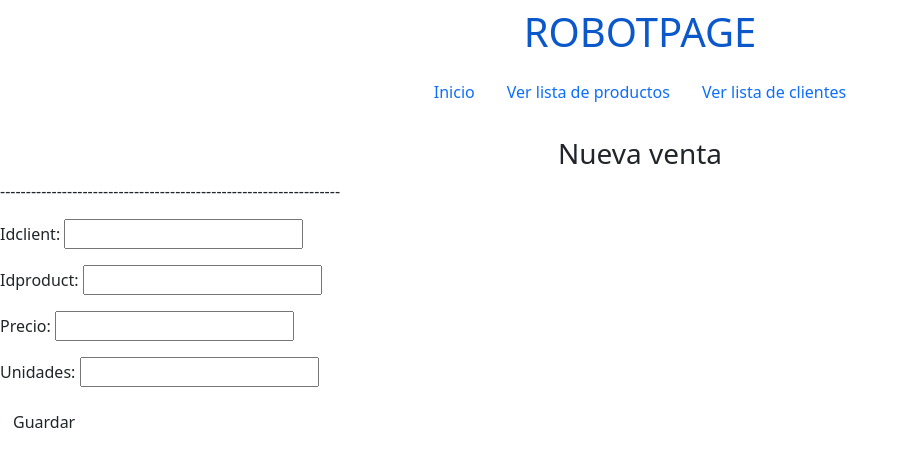
After one commit to UxiaCeaVila/ProjectoWebDefinitivo, a Django app: a page that uses myproject/templates/base.html in a window 1280 px wide. The commit adds this page. Shown: the top 467 px of the page, without its empty margins (0-909 px from the left). Run offline with Django 4.2, Linux system fonts and the light colour scheme.

Commit message:
230227 v2

```diff
--- a/myproject/admin.py
+++ b/myproject/admin.py
@@ -1,6 +1,7 @@
 from django.contrib import admin
 from .models import Product
-from .models import Client
+from .models import Client, Venta
 # Register your models here.
 admin.site.register(Product)
 admin.site.register(Client)
+admin.site.register(Venta)
--- a/myproject/forms.py
+++ b/myproject/forms.py
@@ -1,6 +1,6 @@
 from django import forms
 from .models import Product
-from .models import Client
+from .models import Client, Venta
 
 class ProductForm(forms.ModelForm):
     class Meta:
@@ -10,3 +10,8 @@ class ClientForm(forms.ModelForm):
     class Meta:
         model = Client
         fields = ['idclient', 'nombre', 'dniclient', 'fecnac']
+
+class VentaForm(forms.ModelForm):
+    class Meta:
+        model = Venta
+        fields = ['idventa', 'idclient', 'idproduct', 'precio', 'unidades']
--- a/myproject/models.py
+++ b/myproject/models.py
@@ -13,3 +13,9 @@ class Client(models.Model):
     nombre = models.CharField(max_length=150)
     dniclient = models.CharField(max_length=9)
     fecnac = models.CharField(max_length=150)
+class Venta(models.Model):
+    idventa = models.AutoField(auto_created=True,serialize=False, verbose_name='ID', primary_key= True)
+    idclient = models.IntegerField()
+    idproduct = models.IntegerField()
+    precio = models.IntegerField()
+    unidades = models.IntegerField()
--- a/myproject/templates/base.html
+++ b/myproject/templates/base.html
@@ -20,7 +20,7 @@
             <a class="nav-link active" href="{% url 'gestion:listarProducts' %}">Ver lista de productos</a>
         </li>
         <li class="nav-item">
-            <a class="nav-link active" href="{% url 'gestion:nuevoProducts' %}">Añadir productos</a>
+            <a class="nav-link active" href="{% url 'gestion:listarClientes' %}">Ver lista de clientes</a>
         </li>
 
     </ul>
--- a/myproject/templates/listarClientes.html
+++ b/myproject/templates/listarClientes.html
@@ -21,9 +21,9 @@
                 <td>{{client.nombre}}</td>
                 <td>{{client.dniclient}}</td>
                 <td>{{client.fecNac}}</td>
-                <td><a class="btn btn-primary btn-xs">
-                    Ver todos sus productos</a><a class="btn btn-primary btn-xs" href="{% url 'gestion:borrarCliente' client.idclient %}" >
-                    Borrar cliente</a>
+                <td><a class="btn btn-primary btn-xs" href="{% url 'gestion:listarVentas' client.idclient %}">
+                    Ventas</a><a class="btn btn-primary btn-xs" href="{% url 'gestion:borrarCliente' client.idclient %}" >
+                    Borrar Cliente</a>
                 </td>
             </tr>
             </tbody>
--- a/myproject/templates/listarProducts.html
+++ b/myproject/templates/listarProducts.html
@@ -1,6 +1,7 @@
 {% extends 'base.html' %}
 {% block content %}
 <h3>Lista Productos</h3>
+<a  class="btn btn-primary btn-xs" href="{% url 'gestion:nuevoProducts' %}">Añadir productos</a>
 {% for product in products %}
 <div class="row mt-3">
     <div class="col">
@@ -12,7 +13,6 @@
                 <th>Nombre</th>
                 <th>Modelo</th>
                 <th>Version</th>
-                <th>Modelo</th>
                 <th>Precio</th>
             </tr>
             </thead>
@@ -23,8 +23,7 @@
                 <td>{{product.modelo}}</td>
                 <td>{{product.version}}</td>
                 <td>{{product.precio}}</td>
-                <td><a class="btn btn-primary btn-xs" href="{% url 'gestion:listarClientes' %}">
-                    Clientes</a><a class="btn btn-primary btn-xs" href>
+                <td><a class="btn btn-primary btn-xs" href="{% url 'gestion:borrarProducts' product.numserie %}">
                     Borrar producto</a>
                 </td>
             </tr>
--- /dev/null
+++ b/myproject/templates/nuevaVenta.html
@@ -0,0 +1,12 @@
+{% extends 'base.html' %}
+{% block content %}
+    <h3>Nueva venta</h3>
+<p>------------------------------------------------------------------</p>
+<div class="content">
+    <form method="POST2"> {% csrf_token %}
+        {{ form.as_p }}
+        <button type="submit" class="save btn btn-default" >Guardar</button>
+    </form>
+</div>
+
+ {% endblock %}
--- a/myproject/urls.py
+++ b/myproject/urls.py
@@ -6,7 +6,11 @@ urlpatterns = [
     path('', views.frontpage, name="frontpage"),
     path('robots/verproducts', views.listaproducts, name="listarProducts"),
     path('robots/crearproducts', views.ventaproducts, name="nuevoProducts"),
+    path('robots/borrar/<numserie>', views.borrarProducto, name="borrarProducts"),
     path('clientes/listarClientes', views.listaclients, name="listarClientes"),
     path('robots/nuevoCliente', views.nuevoclient, name="nuevoCliente"),
     path('cliente/borrar/<idclient>', views.borrarCliente, name="borrarCliente"),
+    path('ventas/<idclient>/listarventas', views.listaventas, name="listarVentas"),
+    path('ventas/nuevaventa>', views.nuevaventa, name="nuevaVenta"),
+    path('ventas/<idclient>/devolver/<idventa>', views.borrarventa, name="devolverVenta"),
 ]
--- a/myproject/views.py
+++ b/myproject/views.py
@@ -3,9 +3,9 @@ from datetime import timezone
 from django.shortcuts import render, get_object_or_404, redirect
 
 from .forms import ProductForm
-from .forms import ClientForm
+from .forms import ClientForm, VentaForm
 from .models import Product
-from .models import Client
+from .models import Client,Venta
 
 
 # Create your views here.
@@ -26,6 +26,10 @@ def ventaproducts(request):
         print("no vamos bien")
         form = ProductForm()
     return render(request,'nuevoProducto.html',{'form': form})
+def borrarProducto(request, numserie):
+   product = get_object_or_404(Product, numserie=numserie)
+   product.delete()
+   return redirect('gestion:listarProducts')
 def listaclients(request):
     clients = Client.objects.order_by("idclient")
     return render(request,'listarClientes.html', {'clients': clients})
@@ -44,3 +48,21 @@ def borrarCliente(request, idclient):
    client = get_object_or_404(Client, idclient=idclient)
    client.delete()
    return redirect('gestion:listarClientes')
+def listaventas(request,idclient):
+    ventas = Venta.objects.filter(idclient=idclient).order_by("idventa")
+    return render(request,'listarVentas.html', {'clients': ventas})
+def nuevaventa(request):
+    if request.method == 'POST':
+        form = VentaForm(request.POST)
+        if form.is_valid():
+            print("vamos bien")
+            venta = form.save()
+            venta.save()
+    else:
+        print("no vamos bien")
+        form = VentaForm()
+    return render(request,'nuevaVenta.html',{'form': form})
+def borrarventa(request, idclient, idventa):
+   venta = get_object_or_404(Client, idventa=idventa)
+   venta.delete()
+   return redirect('gestion:listarVentas')
```
Also changed, not shown: myproject/templates/listarVentas.html (added, +36 -0 lines).
